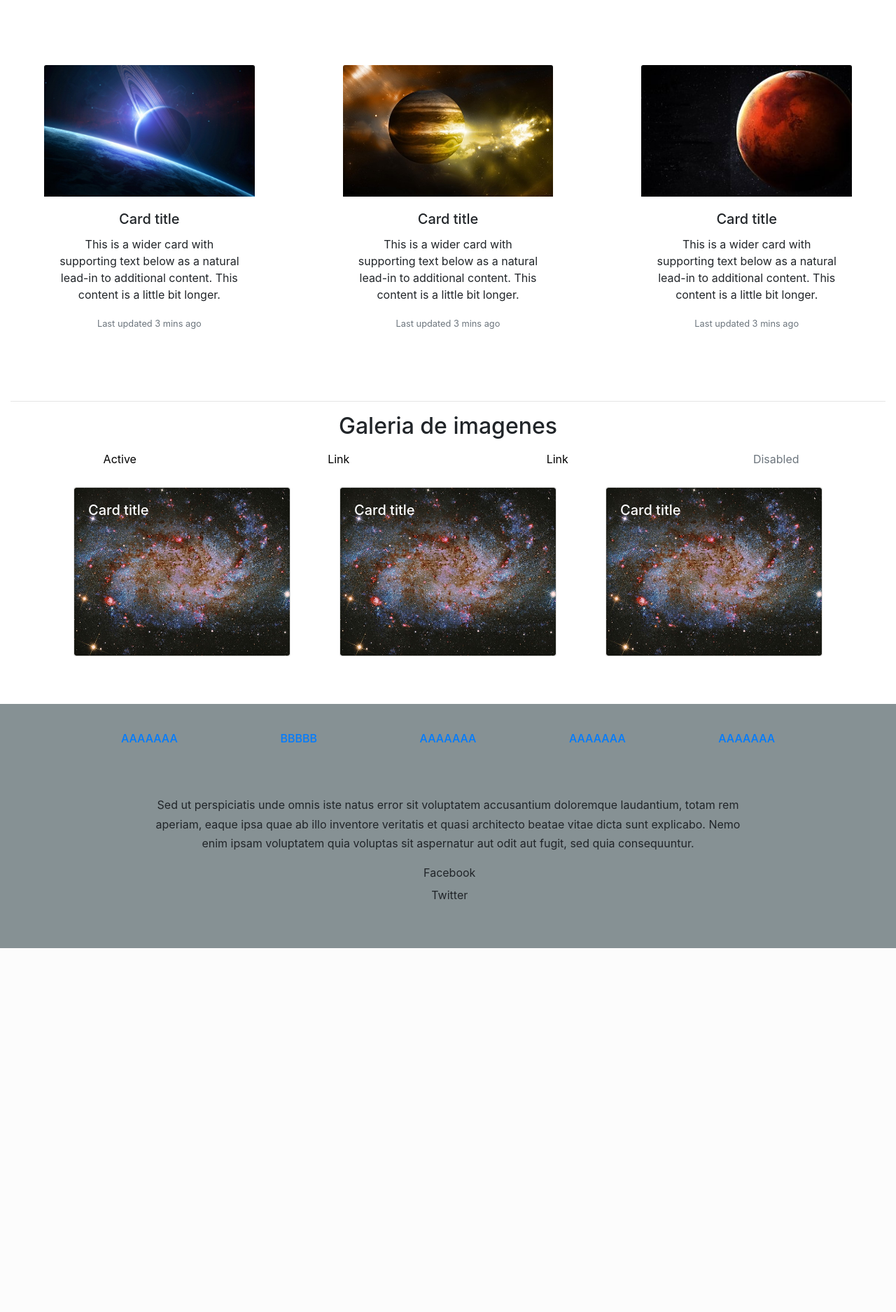
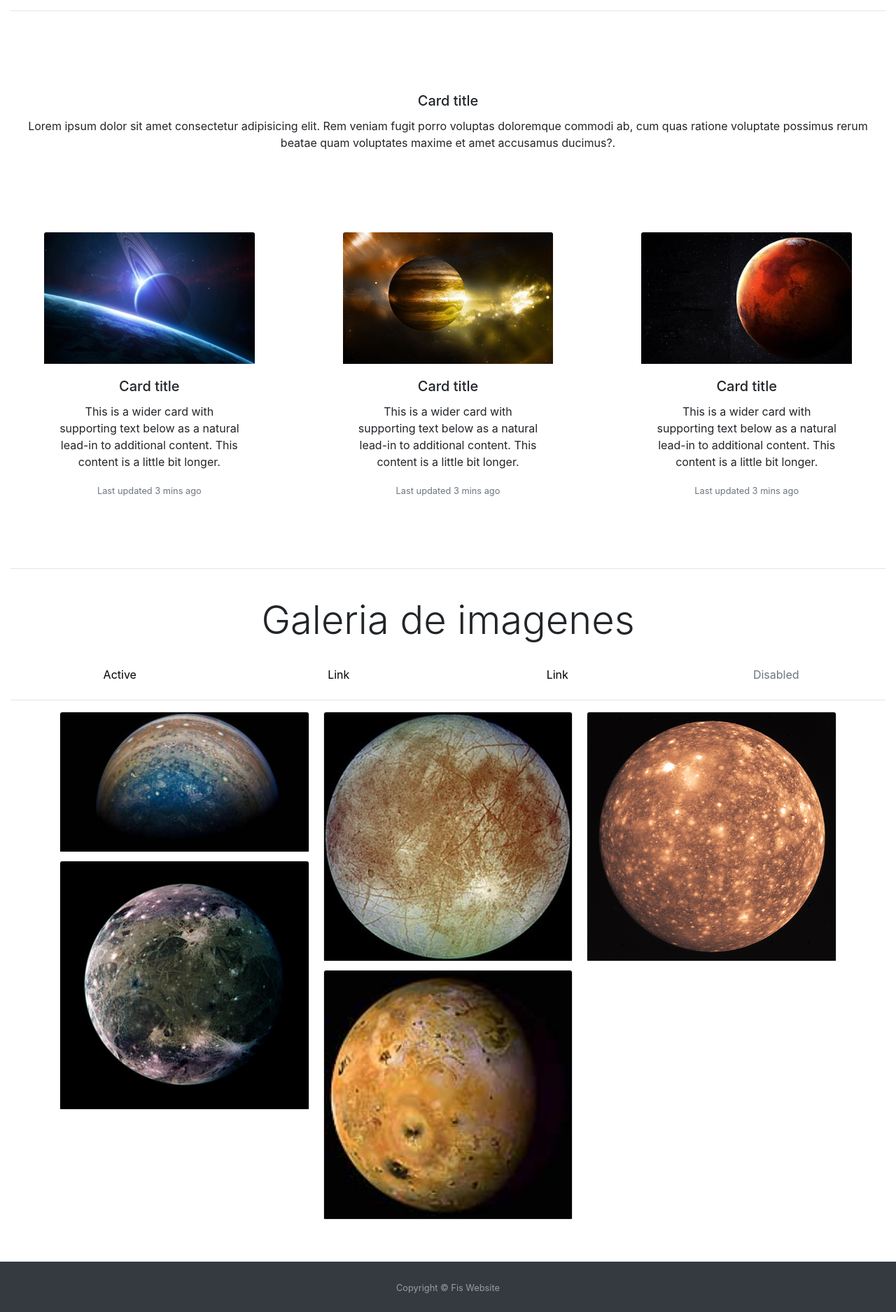
Before and after one commit to fiscalsmg/fiscalsmg.github.io, a PHP site: page / in a window 1280 px wide. Shown: the part 961-2836 px from the top of the page at 70% size. Before the commit the page ends 2316 px from the top, so only its background shows below. Run offline with PHP 8.4, Linux system fonts and the light colour scheme.

Commit message:
Parte principal

```diff
--- a/css/estilo.css
+++ b/css/estilo.css
@@ -1,16 +1,20 @@
-#nav {
+/*#nav {
     z-index: 100;
     padding: 0;
     margin: 0;
-}
+}*/
 
 #carrusel{
     padding: 0;
     margin: 0;
+
 }
 #menu{
     color:#D7C8C1;
     transition: all 1s linear;
+    padding: 0;
+    z-index: 100;
+    margin: 0;
 }
 .card-img-top{
     transition: all 0.5s ease;
@@ -20,21 +24,47 @@
     box-shadow: 5px 2px 10px rgb(5, 5, 5);
 }
 #menu.azul{
+    background: linear-gradient(to bottom, rgb(63, 65, 64),rgb(73, 105, 212)); /*color degradado*/
 
-    background-color:white;
-    color:black;
 }
 #menu.azul a{
     color: black;
 }
+#menu.azul button{
+    border-color: black;
+
+}
+
+.celNav{
+    background: linear-gradient(to bottom, rgb(63, 65, 64),rgb(73, 105, 212));/*color degradado*/
+
+}
+
+/*tamaño cellular*/
+
+@media (max-width: 767px) {
+    .textCel {
+      font-size:15px;
+    }
+
+  }
+/*@media(max-width: 767px){
+    .navbar{
+        background: transparent;
+       /* background: linear-gradient(to bottom, rgb(63, 65, 64),rgb(117, 95, 168));
+    }
+    .estilonav a{
+        color: black;
+    }
+}*/
+
 .estilonav a:hover{
-    background: rgba(173, 8, 8, 0.1);
+    background: rgba(127, 169, 233, 0.1);
 }
 
 .estilonav a{
     color: #ffffff;
 }
-/* color letras icono*/
 #menu a{
     color: white;
 }
@@ -43,9 +73,10 @@
 }
 .estilotrabajo a:hover{
     /*background: rgba(173, 8, 8, 0.1);*/
-    color: blueviolet;
+    color: rgb(226, 153, 43);
 
 }
+
 .op{
    opacity: .9;
 }
@@ -59,7 +90,7 @@
     position: relative;
     overflow: hidden;
     cursor: pointer; /*manita*/
-    margin: 20px;
+
 }
 .estiloCard p{
     transform: translateY(100px);
@@ -84,19 +115,19 @@
 .estiloCard .boxCard{
     background: red;
     position: absolute;
-    top: 250px;
-    left: -170px;
+
     /*hijo*/
     position: absolute;
     border-radius: 100%;
     transition: all 300ms;
-    background: linear-gradient(to bottom, rgb(0, 255, 98),rgb(76, 0, 255)); /*color degradado*/
+    background: linear-gradient(to bottom, rgb(96, 100, 97),rgb(135, 104, 207)); /*color degradado*/
 }
 
 .estiloCard:hover .boxCard{
     /*background-hover circulo rojo*/
-    width: 400px;
-    height: 400px;
+
+    width: 300px;
+    height: 300px;
     /*posicion del background*/
     top:-70px;
     left:-70px;
@@ -104,5 +135,7 @@
 /* footer */
 footer{
     padding: 40px 0;
-    background: rgb(134, 145, 148);
 }
+#sticky-footer {
+    flex-shrink: none;
+  }
--- a/index.html
+++ b/index.html
@@ -8,52 +8,26 @@
     <link rel="stylesheet" href="css/bootstrap.min.css">
     <link rel="stylesheet" href="css/estilo.css">
 
-    <script type="text/javascript" src="js/JaS.js"></script>
-    <title>Document</title>
+    <title>Fis</title>
 </head>
 
 <body>
     <div class="container-fluid">
         <div class="row">
-            <!-- nav
-                 .bg-transparent
-                  d-md-block
-
-
-                   <div class="col-xs-12 col-sm-12 col-md-12 fixed-top" id="menu">
-                <h2 class="text-center">Pagina de prueba</h2>
-                <ul class=" estilonav nav justify-content-center">
-                    <li class="nav-item">
-                        <a class="nav-link active" href="#">Active</a>
-                    </li>
-                    <li class="nav-item">
-                        <a class="nav-link" href="#">Link</a>
-                    </li>
-                    <li class="nav-item">
-                        <a class="nav-link" href="#">Link</a>
-                    </li>
-                    <li class="nav-item">
-                        <a class="nav-link" href="#">Disabled</a>
-                    </li>
-                </ul>
-            </div>
-            -->
-            <div class="col fixed-top" id="menu">
-
-                <nav class="navbar bg-dark navbar-expand-sm">
+            <!--Navbar-->
+            <div class="col fixed-top " id="menu">
+                <nav class="navbar navbar-expand-sm navbar-light">
                     <a class="navbar-brand" href="index.html">
-                        <img src="imag/universe.svg" width="30" height="30" class="d-inline-block align-top" alt="">
-                        Universe
+                        <img src="imag/logo.svg" width="30" height="30" class="d-inline-block align-top" alt="">
+                        Logo Empresa
                     </a>
-
-                    <button class="navbar-toggler" type="button" data-toggle="collapse"
+                    <button class="navbar-toggler" id="nav-button" type="button" data-toggle="collapse"
                         data-target="#navbarTogglerDemo01" aria-controls="navbarTogglerDemo01" aria-expanded="false"
                         aria-label="Toggle navigation">
                         <span class="navbar-toggler-icon"></span>
                     </button>
-
-                    <div class="collapse navbar-collapse text-center" id="navbarTogglerDemo01">
-                        <div class="navbar-nav estilonav nav">
+                    <div class="collapse navbar-collapse justify-content-center" id="navbarTogglerDemo01">
+                        <lu class="navbar-nav estilonav">
                             <li class="nav-item">
                                 <a class="nav-link active" href="#">Active</a>
                             </li>
@@ -66,28 +40,30 @@
                             <li class="nav-item">
                                 <a class="nav-link" href="#">Disabled</a>
                             </li>
-                        </div>
+                        </lu>
                     </div>
                 </nav>
             </div>
             <hr>
-            <!--carrusel-->
+            <!--carrusel
+                d-none d-sm-block ocultar a pantalla pequeña
+            -->
             <div class="col" id="carrusel">
                 <div id="carouselExampleSlidesOnly" class="carousel slide" data-ride="carousel">
                     <div class="carousel-inner">
                         <div class="carousel-item active">
-                            <div class="carousel-caption d-none d-md-block justify-content-between">
+                            <div class="carousel-caption d-none d-sm-block">
                                 <h5 class="h2">First slide label</h5>
                                 <p>Nulla vitae elit libero, a pharetra augue mollis interdum.</p>
                                 <button type="button" class="btn btn-outline-warning text-white">Warning</button>
                             </div>
-                            <img src="imag/fondonav2.jpg" class="d-block w-100 op" alt="..." class="img-fluid">
+                            <img src="imag/fondo" class="d-block w-100 op img-fluid" alt="...">
                         </div>
                         <div class="carousel-item">
-                            <img src="imag/fondonav2.jpg" class="d-block w-100 op" alt="...">
+                            <img src="imag/fondo" class="d-block w-100 op" alt="...">
                         </div>
                         <div class="carousel-item">
-                            <img src="imag/fondonav2.jpg" class="d-block w-100 op" alt="...">
+                            <img src="imag/fondo" class="d-block w-100 op" alt="...">
                         </div>
                     </div>
                 </div>
@@ -96,7 +72,7 @@
         <hr>
         <!-- presentacion -->
         <div class="row justify-content-center mt-5 ">
-            <div class="col">
+            <div class="col-12 col-sm-12">
                 <div class="card w-100 border-0">
                     <div class="card-body text-center">
                         <h5 class="card-title mt-5">Card title</h5>
@@ -150,7 +126,7 @@
         <!-- our -->
         <div class="row">
             <div class="col">
-                <h2 class="text-center">Galeria de imagenes</h2>
+                <h1 class="text-center display-4 my-4">Galeria de imagenes</h1>
                 <ul class="estilotrabajo nav nav-justified">
                     <li class="nav-item">
                         <a class="nav-link active" href="#">Active</a>
@@ -167,12 +143,33 @@
                 </ul>
             </div>
         </div>
-        <!-- Galeria de imagenes -->
-        <div class="container container-all">
-            <div class="row container-box">
-                <div class="col">
+        <hr>
+        <!-- Galeria de imagenes
+        <div class="container-fluid">
+            <div class="row">
+                <div class="col-4">
                     <div class="card text-white estiloCard">
-                        <img src="imag/work3.jpg" class="card-img img-fluid imagencard" alt="...">
+                        <img src="imag/work3.jpg" class="card-img img-fluid" alt="...">
+                        <div class="card-img-overlay">
+                            <h5 class="card-title">Card title</h5>
+                            <p class="card-text">This is a wider card with supporting text below as a natural lead-in to
+                                additional content. This content is a little bit longer.</p>
+                        </div>
+                        <div class="boxCard"></div>
+                    </div>
+
+                    <div class="card text-white estiloCard">
+                        <img src="imag/work3.jpg" class="card-img img-fluid" alt="...">
+                        <div class="card-img-overlay">
+                            <h5 class="card-title">Card title</h5>
+                            <p class="card-text">This is a wider card with supporting text below as a natural lead-in to
+                                additional content. This content is a little bit longer.</p>
+                        </div>
+                        <div class="boxCard"></div>
+                    </div>
+
+                    <div class="card text-white estiloCard">
+                        <img src="imag/work3.jpg" class="card-img img-fluid" alt="...">
                         <div class="card-img-overlay">
                             <h5 class="card-title">Card title</h5>
                             <p class="card-text">This is a wider card with supporting text below as a natural lead-in to
@@ -182,100 +179,56 @@
                     </div>
                 </div>
 
-                <div class="col">
-                    <div class="card text-white estiloCard">
-                        <img src="imag/work3.jpg" class="card-img img-fluid imagencard" alt="...">
-                        <div class="card-img-overlay">
-                            <h5 class="card-title">Card title</h5>
-                            <p class="card-text">This is a wider card with supporting text below as a natural lead-in to
-                                additional content. This content is a little bit longer.</p>
-                        </div>
-                        <div class="boxCard"></div>
-                    </div>
-                </div>
-
-                <div class="col">
-                    <div class="card text-white estiloCard">
-                        <img src="imag/work3.jpg" class="card-img img-fluid imagencard" alt="...">
-                        <div class="card-img-overlay">
-                            <h5 class="card-title">Card title</h5>
-                            <p class="card-text">This is a wider card with supporting text below as a natural lead-in to
-                                additional content. This content is a little bit longer.</p>
-                        </div>
-                        <div class="boxCard"></div>
-                    </div>
-                </div>
 
             </div>
         </div>
-        <!--footer-->
-        <footer class="row text-center d-flex justify-content-center mt-5">
-            <div class="col-md-2 mb-3">
-                <h6 class="text-uppercase">
-                    <a href="#!"> AAAAAAA</a>
-                </h6>
-            </div>
-            <div class="col-md-2 mb-3">
-                <h6 class="text-uppercase">
-                    <a href="#!"> BBBBB</a>
-                </h6>
-            </div>
-            <div class="col-md-2 mb-3">
-                <h6 class="text-uppercase">
-                    <a href="#!"> AAAAAAA</a>
-                </h6>
-            </div>
-            <div class="col-md-2 mb-3">
-                <h6 class="text-uppercase">
-                    <a href="#!"> AAAAAAA</a>
-                </h6>
-            </div>
-            <div class="col-md-2 mb-3">
-                <h6 class="text-uppercase">
-                    <a href="#!"> AAAAAAA</a>
-                </h6>
-            </div>
-            <hr class="w-100 clearfix d-md-none">
+        footer-->
 
-            <div class="row d-flex text-center justify-content-center  mb-md-0 mb-4">
-                <div class="col-md-8 col-12 mt-5">
-                    <p style="line-height: 1.7rem">Sed ut perspiciatis unde omnis iste natus error sit voluptatem
-                        accusantium doloremque laudantium, totam rem
-                        aperiam, eaque ipsa quae ab illo inventore veritatis et quasi architecto beatae vitae dicta sunt
-                        explicabo.
-                        Nemo enim ipsam voluptatem quia voluptas sit aspernatur aut odit aut fugit, sed quia
-                        consequuntur.</p>
+        <!--Podras encontrar el contenido aqui-->
+        <section>
+            <div class="container">
+                <div class="card-columns" id="galeria">
+                    <div class="card">
+                        <a href="#" data-toggle="modal" data-target="#exampleModal">
+                            <img src="imag/galeria/jupiter.jpg" alt="" class="card-img-top">
+                        </a>
+                    </div>
+                    <!-- Modal -->
+                    <div class="modal fade" id="exampleModal" tabindex="-1" role="dialog"
+                        aria-labelledby="exampleModalLabel" aria-hidden="true">
+                        <button type="button" class="close mr-3" data-dismiss="modal" aria-label="Close">
+                            <span aria-hidden="true">&times;</span>
+                        </button>
+                        <div class="modal-dialog modal-lg modal-dialog-centered" role="document">
+                            <!--Modal con texto-->
+                            <div class="card bg-dark text-white">
+                                <img src="imag/galeria/jupiter.jpg" alt="" class=" card-img img-fluid rounded op">
+
+                                <div class="card-img-overlay">
+                                    <h5 class="card-title">Card title</h5>
+                                    <p class="card-text">This is a wider card with supporting text below as a natural
+                                        lead-in to additional content. This content is a little bit longer.</p>
+                                    <p class="card-text">Last updated 3 mins ago</p>
+                                </div>
+                            </div>
+                        </div>
+                    </div>
                 </div>
             </div>
-            <div class="row pb-3">
-                <div class="col-md-12">
-                    <img src="" alt="">
-                    <label for="">Facebook</label>
-                </div>
-                <div class="col-md-12">
-                    <img src="" alt="">
-                    <label for="">Twitter</label>
-                </div>
-            </div>
+        </section>
 
-        </footer>
+        <!--footer-->
     </div>
+    <footer id="sticky-footer" class="py-4 bg-dark text-white-50 mt-5">
+        <div class="container-fluid text-center">
+            <small>Copyright &copy; Fis Website</small>
+        </div>
+    </footer>
     <script src="js/jquery-3.0.0.min.js"></script>
     <script src="js/bootstrap.min.js"></script>
 
-    <script>
-        $(window).scroll(function () {
-            if ($("#menu").offset().top > 56) {
-                $("#menu").addClass("azul");
+    <script src="js/JaS.js"></script>
 
-                // $("#menu").css( 'background-color', 'white', 'color');
-            } else {
-                $("#menu").removeClass("azul");
-            }
-
-
-        });
-    </script>
 </body>
 
 </html>
--- a/nav.html
+++ b/nav.html
@@ -59,7 +59,7 @@
                         aria-label="Toggle navigation">
                         <span class="navbar-toggler-icon"></span>
                     </button>
-                    <div class="collapse navbar-collapse d-flex justify-content-center" id="navbarTogglerDemo01">
+                    <div class="collapse navbar-collapse flex-row-reverse" id="navbarTogglerDemo01">
                         <div class="navbar-nav">
                             <li class="nav-item active">
                                 <a class="nav-link" href="#">inicio <span class="sr-only">(current)</span></a>
```
Also changed, not shown: js/JaS.js (+52 -4 lines), imag/carrusel.jpg (added), imag/fondonav3.jpg (added), imag/galeria/1.jpg (added), imag/galeria/2.jpg (added), imag/galeria/3.jpg (added), imag/galeria/4.jpg (added), imag/galeria/jupiter.jpg (added), imag/logo.svg (added), 1 other file.
